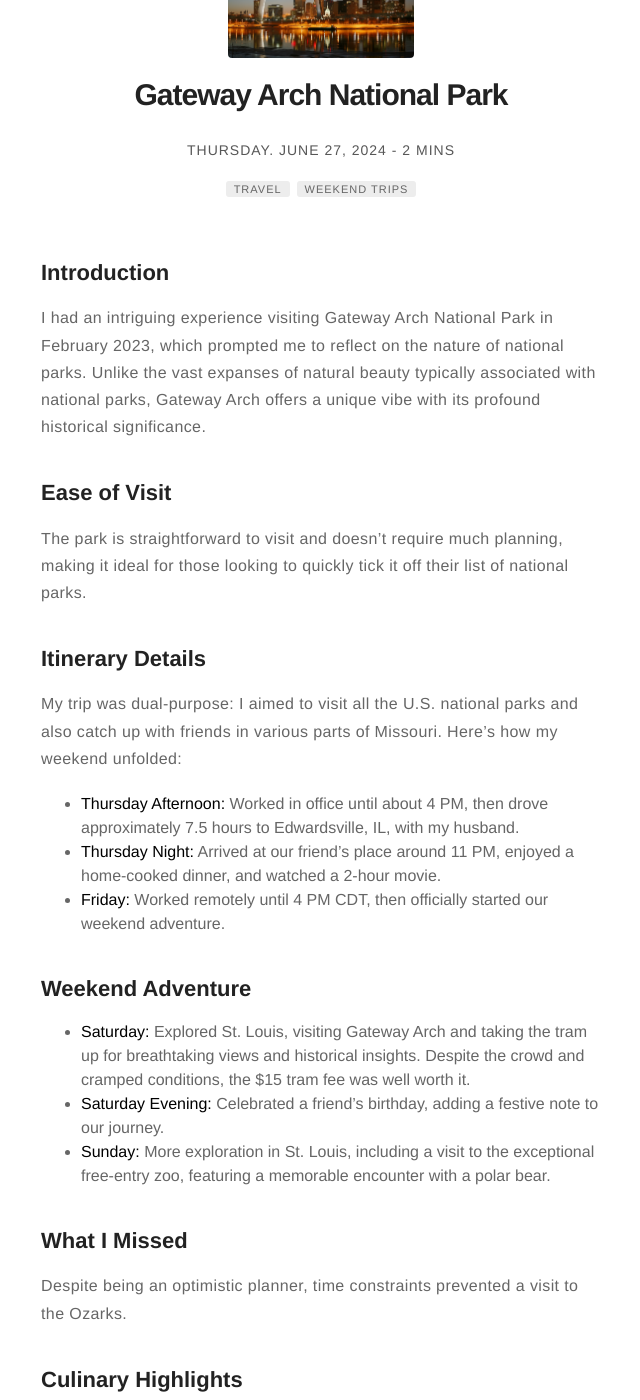
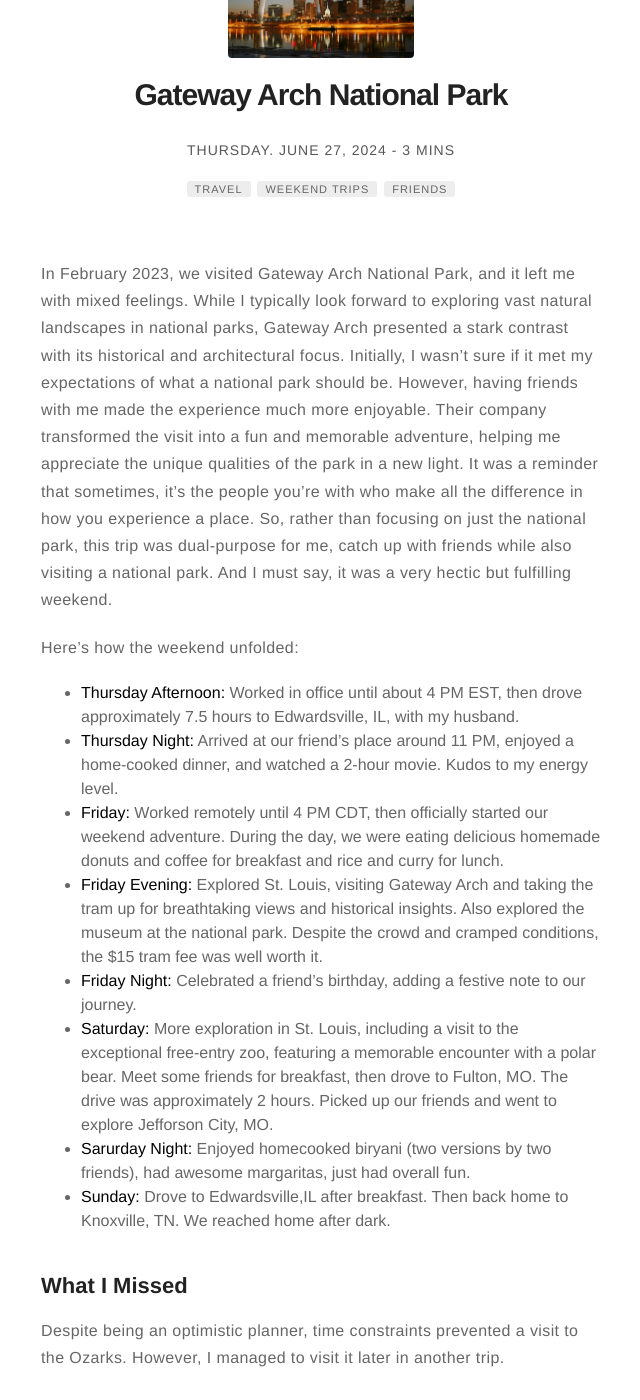
Before and after one commit to Khanalpooja/backup-khanalpooja.github.io, a Jekyll site: the page built from _posts/2024-06-17-gateway-arch.md, in a window 1280 px wide and 1400 px high, scrolled down 205 px. Shown: the whole window, without its empty margins (319-959 px from the left). Built offline with Jekyll 4.4.1, drawn with Linux system fonts in a browser that asks for light colours; nearby versions of some CDN libraries; comment, search, counter and statistics services are not loaded; some of the changed text lies outside the part shown.

Commit message:
Added on Gateway Arch

```diff
--- a/_posts/2024-06-17-gateway-arch.md
+++ b/_posts/2024-06-17-gateway-arch.md
@@ -8,37 +8,34 @@ headerImage: true
 tag:
 - travel
 - weekend trips
+- friends
 category: blog
 author: pooja
 description: Gateway Arch National Park
 ---
 
+In February 2023, we visited Gateway Arch National Park, and it left me with mixed feelings. While I typically look forward to exploring vast natural landscapes in national parks, Gateway Arch presented a stark contrast with its historical and architectural focus. Initially, I wasn't sure if it met my expectations of what a national park should be. However, having friends with me made the experience much more enjoyable. Their company transformed the visit into a fun and memorable adventure, helping me appreciate the unique qualities of the park in a new light. It was a reminder that sometimes, it’s the people you're with who make all the difference in how you experience a place.
+So, rather than focusing on just the national park, this trip was dual-purpose for me, catch up with friends while also visiting a national park. And I must say, it was a very hectic but fulfilling weekend.
 
-## Introduction
-I had an intriguing experience visiting Gateway Arch National Park in February 2023, which prompted me to reflect on the nature of national parks. Unlike the vast expanses of natural beauty typically associated with national parks, Gateway Arch offers a unique vibe with its profound historical significance.
+Here's how the weekend unfolded:
 
-## Ease of Visit
-The park is straightforward to visit and doesn't require much planning, making it ideal for those looking to quickly tick it off their list of national parks.
-
-## Itinerary Details
-My trip was dual-purpose: I aimed to visit all the U.S. national parks and also catch up with friends in various parts of Missouri. Here's how my weekend unfolded:
-
-- **Thursday Afternoon:** Worked in office until about 4 PM, then drove approximately 7.5 hours to Edwardsville, IL, with my husband.
-- **Thursday Night:** Arrived at our friend's place around 11 PM, enjoyed a home-cooked dinner, and watched a 2-hour movie.
-- **Friday:** Worked remotely until 4 PM CDT, then officially started our weekend adventure.
-
-## Weekend Adventure
-- **Saturday:** Explored St. Louis, visiting Gateway Arch and taking the tram up for breathtaking views and historical insights. Despite the crowd and cramped conditions, the $15 tram fee was well worth it.
-- **Saturday Evening:** Celebrated a friend's birthday, adding a festive note to our journey.
-- **Sunday:** More exploration in St. Louis, including a visit to the exceptional free-entry zoo, featuring a memorable encounter with a polar bear.
+- **Thursday Afternoon:** Worked in office until about 4 PM EST, then drove approximately 7.5 hours to Edwardsville, IL, with my husband.
+- **Thursday Night:** Arrived at our friend's place around 11 PM, enjoyed a home-cooked dinner, and watched a 2-hour movie. Kudos to my energy level.
+- **Friday:** Worked remotely until 4 PM CDT, then officially started our weekend adventure. During the day, we were eating delicious homemade donuts and coffee for breakfast and rice and curry for lunch.
+- **Friday Evening:** Explored St. Louis, visiting Gateway Arch and taking the tram up for breathtaking views and historical insights. Also explored the museum at the national park. Despite the crowd and cramped conditions, the $15 tram fee was well worth it.
+- **Friday Night:** Celebrated a friend's birthday, adding a festive note to our journey.
+- **Saturday:** More exploration in St. Louis, including a visit to the exceptional free-entry zoo, featuring a memorable encounter with a polar bear. Meet some friends for breakfast, then drove to Fulton, MO. The drive was approximately 2 hours. Picked up our friends and went to explore Jefforson City, MO.
+- **Sarurday Night:** Enjoyed homecooked biryani (two versions by two friends), had awesome margaritas, just had overall fun.
+- **Sunday:** Drove to Edwardsville,IL after breakfast. Then back home to Knoxville, TN. We reached home after dark.
 
 ## What I Missed
-Despite being an optimistic planner, time constraints prevented a visit to the Ozarks.
+Despite being an optimistic planner, time constraints prevented a visit to the Ozarks. However, I managed to visit it later in another trip.
 
 ## Culinary Highlights
 We indulged in a variety of delicious foods over the weekend:
 - Homemade biryanis and margaritas
 - Freshly made momo
+- Homemade Donuts and Coffee
 - Street-style pizza
 - Rich, comforting Lakota Coffee
 
@@ -51,6 +48,9 @@ We indulged in a variety of delicious foods over the weekend:
 ## Travel Route
 [Google Maps Route](https://maps.app.goo.gl/G55XeaFKpyRSQZ4x9)
 
+## Ease of Visit
+The park is straightforward to visit and doesn't require much planning, making it ideal for those looking to quickly tick it off their list of national parks.
+
 ## Season and Driving Conditions
 While we visited in February and the park is accessible year-round, adding a trip to the Ozarks is best in the summer to avoid severe weather.
 
```
